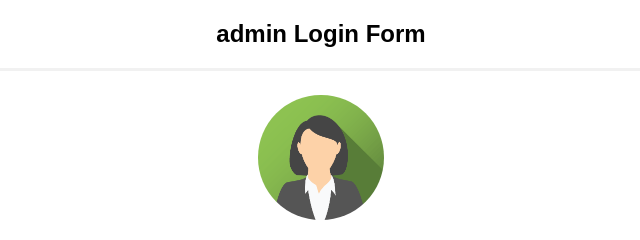
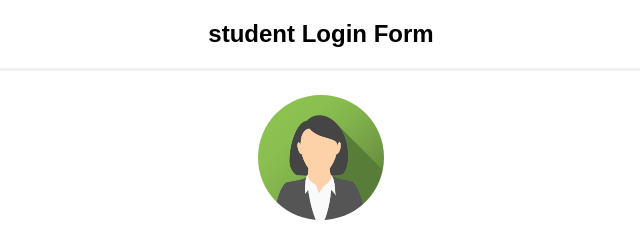
Before and after one commit to mannurajesh/kalki2898AD, a plain HTML site: page index.html in a window 1280 px wide. Shown: the top 240 px of the page, 319-959 px from the left. Drawn offline with Linux system fonts and the light colour scheme.

Commit message:
student login

```diff
--- a/index.html
+++ b/index.html
@@ -68,7 +68,7 @@ span.psw {
 </head>
 <body>
 
-	<center><h2>admin Login Form</h2></center>
+	<center><h2>student Login Form</h2></center>
 
 <form action="/action_page.php" method="post">
   <div class="imgcontainer">
```
